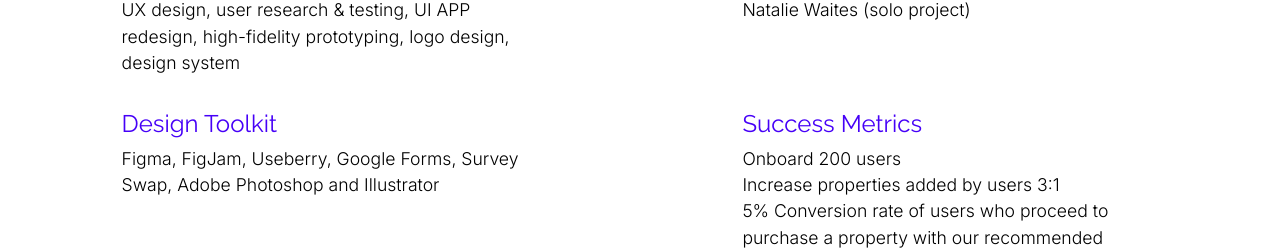
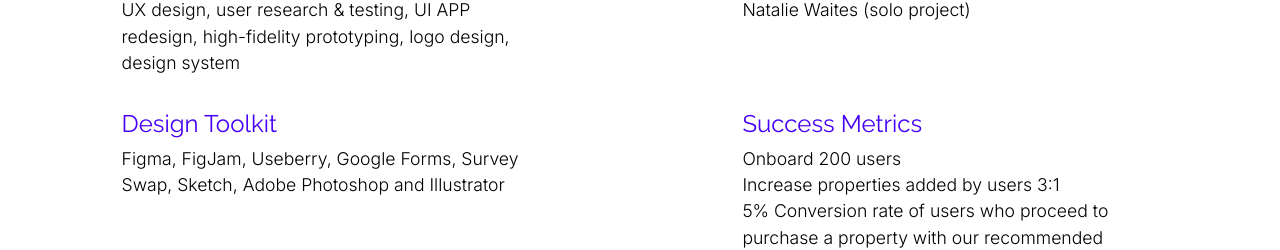
Before and after one commit to nataliejade9/personal-website, a Next.js app: page /housebrain in a window 1280 px wide. Shown: the part 869-1119 px from the top of the page. Built offline with nearby package versions, Linux system fonts and the light colour scheme.

Commit message:
edit HouseBrain text

```diff
--- a/src/app/housebrain/page.js
+++ b/src/app/housebrain/page.js
@@ -22,7 +22,7 @@ export default function ProjectPage() {
             roleTitle={"Role: Product Design (UX & UI)"}
             roleText={"UX design, user research & testing, UI APP redesign, high-fidelity prototyping, logo design, design system"}
             teamText={"Natalie Waites (solo project)"}
-            designText={"Figma, FigJam, Useberry, Google Forms, Survey Swap, Adobe Photoshop and Illustrator"}
+            designText={"Figma, FigJam, Useberry, Google Forms, Survey Swap, Sketch, Adobe Photoshop and Illustrator"}
             successOne={"Onboard 200 users"}
             successTwo={"Increase properties added by users 3:1"}
             successThree={"5% Conversion rate of users who proceed to purchase a property with our recommended lenders"}
```
